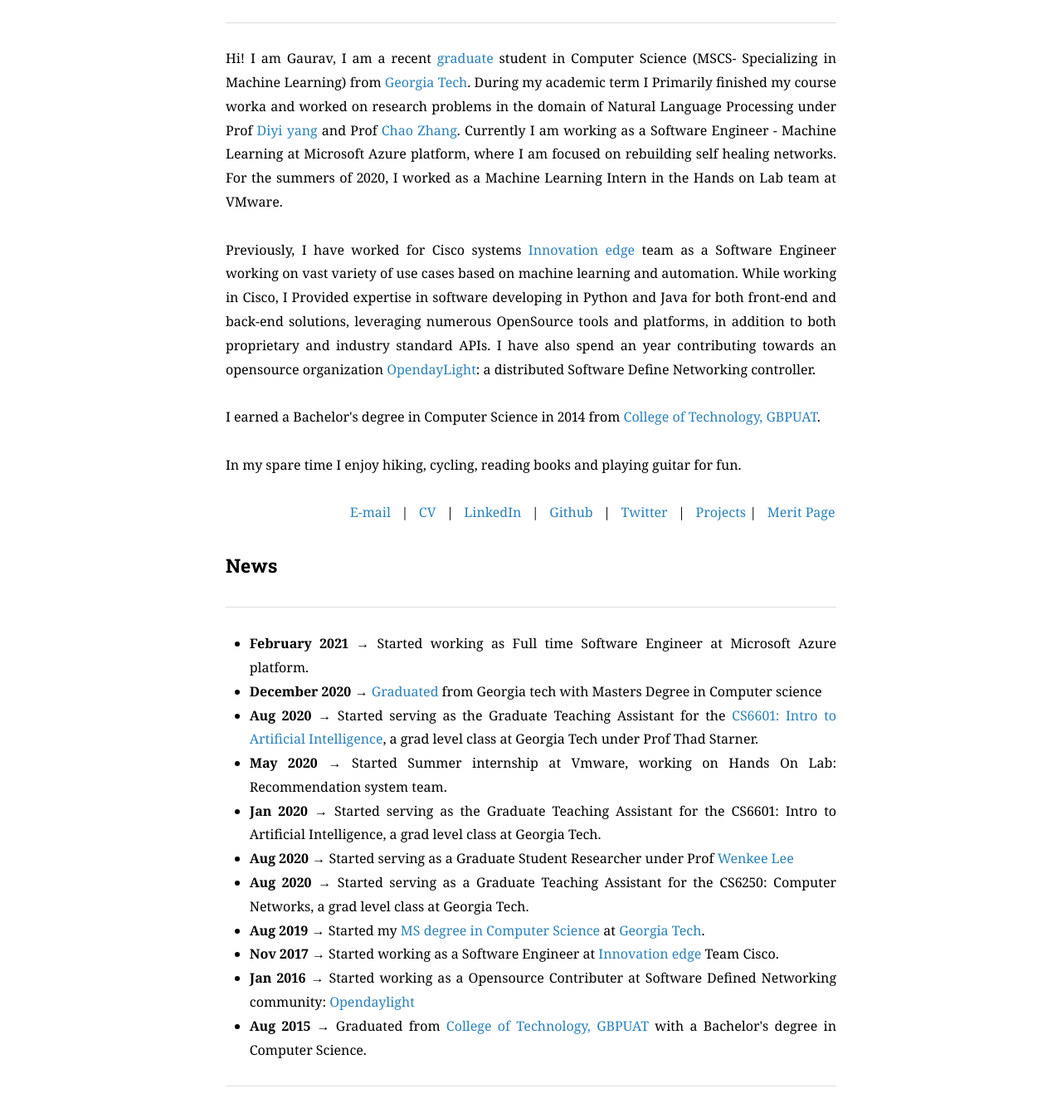
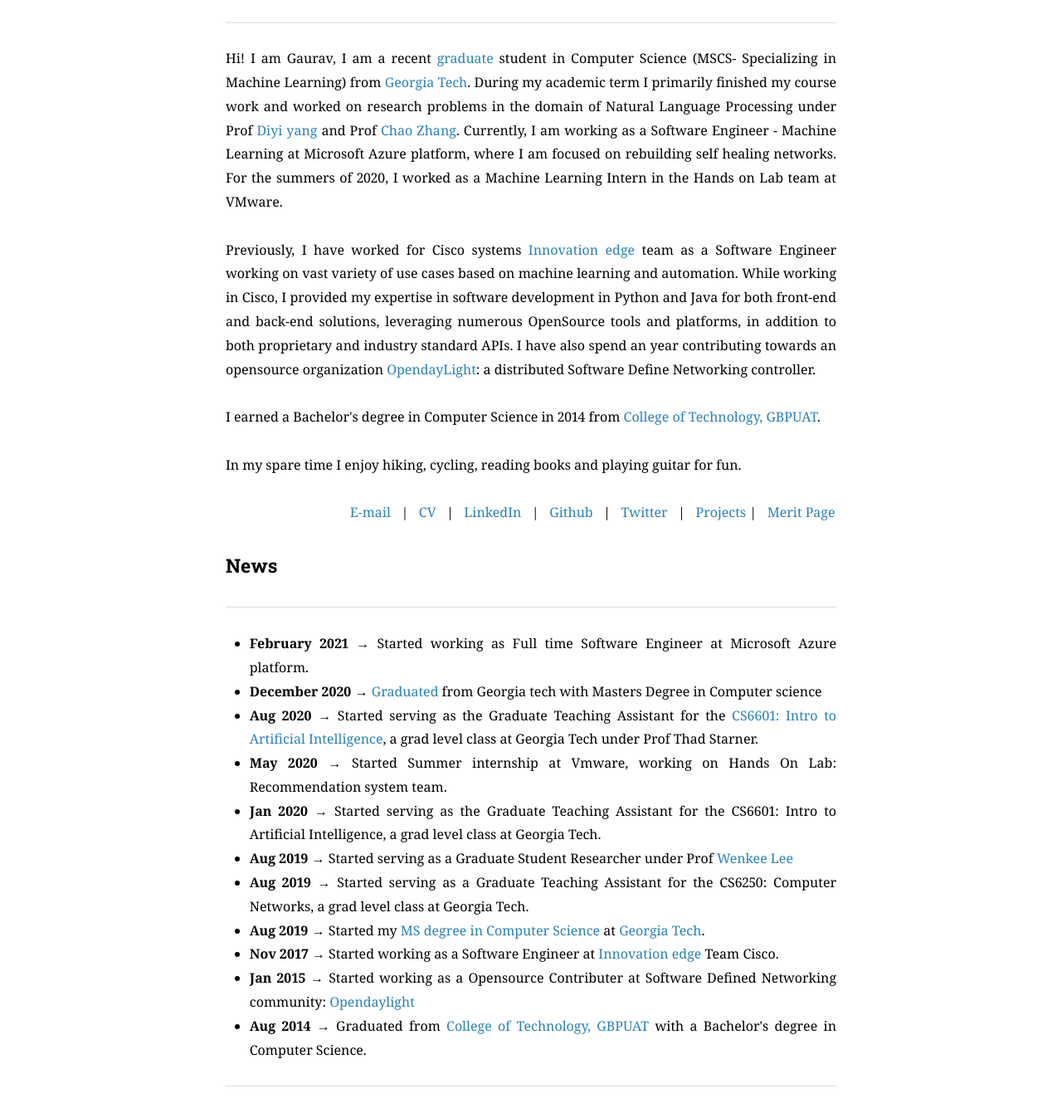
Before and after one commit to Gaurav-Pande/gaurav-pande.github.io, a Jekyll site: the page built from about.md, in a window 1280 px wide. Shown: the part 387-1722 px from the top of the page at 83% size. Built offline with Jekyll 4.4.1, drawn with Linux system fonts in a browser that asks for light colours; nearby versions of some CDN libraries; a style sheet for code colours, icons or effects is not loaded.

Commit message:
Corrected some mistakes

```diff
--- a/about.md
+++ b/about.md
@@ -11,13 +11,13 @@ permalink: /about/
 <hr>
 <div style="text-align:justify;"><span style="color:black; font-family:Georgia; font-size:1em;">
 
-Hi! I am Gaurav, I am a recent <a href="https://gatech.meritpages.com/stories/Gaurav-Pande-Receives-Degree-from-Georgia-Tech-/47933228/">graduate</a> student in Computer Science (MSCS- Specializing in Machine Learning) from <a href="http://www.cc.gatech.edu/">Georgia Tech</a>. During my academic term I Primarily finished my course worka and worked on research problems in the domain of Natural Language Processing under Prof <a href="https://www.cc.gatech.edu/~dyang888/index.html">Diyi yang</a> and Prof <a href="http://chaozhang.org/">Chao Zhang</a>. Currently I am working as a Software Engineer - Machine Learning at Microsoft Azure platform, where I am focused on rebuilding self healing networks. For the summers of 2020, I worked as a Machine Learning Intern in the Hands on Lab team at VMware.
+Hi! I am Gaurav, I am a recent <a href="https://gatech.meritpages.com/stories/Gaurav-Pande-Receives-Degree-from-Georgia-Tech-/47933228/">graduate</a> student in Computer Science (MSCS- Specializing in Machine Learning) from <a href="http://www.cc.gatech.edu/">Georgia Tech</a>. During my academic term I primarily finished my course work and worked on research problems in the domain of Natural Language Processing under Prof <a href="https://www.cc.gatech.edu/~dyang888/index.html">Diyi yang</a> and Prof <a href="http://chaozhang.org/">Chao Zhang</a>. Currently, I am working as a Software Engineer - Machine Learning at Microsoft Azure platform, where I am focused on rebuilding self healing networks. For the summers of 2020, I worked as a Machine Learning Intern in the Hands on Lab team at VMware.
 
 
 
 <br>
 <br>
-Previously, I have worked for Cisco systems <a href="https://cisco-ie.github.io/index.html">Innovation edge</a>  team as a Software Engineer working on vast variety of use cases based on machine learning and automation. While working in Cisco, I Provided expertise in software developing in Python and Java for both front-end and back-end solutions, leveraging numerous OpenSource tools and platforms, in addition to both proprietary and industry standard APIs. I have also spend an year contributing towards an opensource organization <a href="https://github.com/opendaylight/cardinal/graphs/contributors">OpendayLight</a>: a distributed  Software Define Networking controller.
+Previously, I have worked for Cisco systems <a href="https://cisco-ie.github.io/index.html">Innovation edge</a>  team as a Software Engineer working on vast variety of use cases based on machine learning and automation. While working in Cisco, I provided my expertise in software development in Python and Java for both front-end and back-end solutions, leveraging numerous OpenSource tools and platforms, in addition to both proprietary and industry standard APIs. I have also spend an year contributing towards an opensource organization <a href="https://github.com/opendaylight/cardinal/graphs/contributors">OpendayLight</a>: a distributed  Software Define Networking controller.
 
 <br>
 <br>
@@ -60,12 +60,12 @@ My research interests lie in the broad area of Natural Language Proce. Specifica
     	<li><strong>Aug 2020 → </strong> Started serving as the Graduate Teaching Assistant for the <a href="http://omscs.gatech.edu/cs-6601-artificial-intelligence">CS6601: Intro to Artificial Intelligence</a>, a grad level class at Georgia Tech under Prof  Thad Starner.</li>
         <li><strong>May 2020 → </strong> Started Summer internship at Vmware, working on Hands On Lab: Recommendation system team.</li>
         <li><strong>Jan 2020 → </strong> Started serving as the Graduate Teaching Assistant for the CS6601: Intro to Artificial Intelligence, a grad level class at Georgia Tech.</li>
-        <li><strong>Aug 2020 → </strong> Started serving as a Graduate Student Researcher under Prof <a href="https://iisp.gatech.edu/wenke-lee-0"> Wenkee Lee</a></li>
-        <li><strong>Aug 2020 → </strong> Started serving as a Graduate Teaching Assistant for the CS6250: Computer Networks, a grad level class at Georgia Tech.</li>
+        <li><strong>Aug 2019 → </strong> Started serving as a Graduate Student Researcher under Prof <a href="https://iisp.gatech.edu/wenke-lee-0"> Wenkee Lee</a></li>
+        <li><strong>Aug 2019 → </strong> Started serving as a Graduate Teaching Assistant for the CS6250: Computer Networks, a grad level class at Georgia Tech.</li>
     		<li><strong>Aug 2019 → </strong> Started my <a href="https://www.cc.gatech.edu/future/masters/mscs">MS degree in Computer Science</a> at <a href="https://www.cc.gatech.edu/">Georgia Tech</a>.</li>
         <li><strong>Nov 2017 → </strong> Started working as a Software Engineer at <a href="https://cisco-ie.github.io/index.html">Innovation edge</a> Team Cisco.</li>
-        <li><strong>Jan 2016 → </strong> Started working as a Opensource Contributer at Software Defined Networking community: <a href="https://github.com/opendaylight/cardinal/graphs/contributors">Opendaylight</a> </li>
-    		<li><strong>Aug 2015 → </strong> Graduated from <a href="http://gbpuat-tech.ac.in/#">College of Technology, GBPUAT</a> with a Bachelor's degree in Computer Science.</li>
+        <li><strong>Jan 2015 → </strong> Started working as a Opensource Contributer at Software Defined Networking community: <a href="https://github.com/opendaylight/cardinal/graphs/contributors">Opendaylight</a> </li>
+    		<li><strong>Aug 2014 → </strong> Graduated from <a href="http://gbpuat-tech.ac.in/#">College of Technology, GBPUAT</a> with a Bachelor's degree in Computer Science.</li>
     	</ul>
 
 <hr>
```
